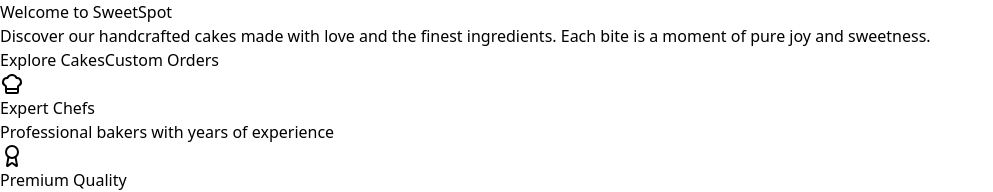
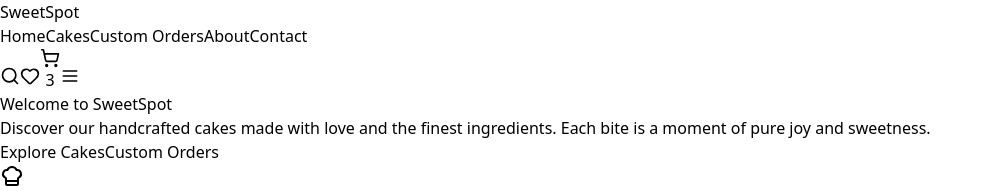
Before and after one commit to satvikapadakanti/SS-cakes, a React (Vite) app: page / in a window 1280 px wide. Shown: the top 192 px of the page, without its empty margins (0-993 px from the left). Built offline with nearby package versions, Linux system fonts and the light colour scheme.

Commit message:
Update App.jsx

```diff
--- a/src/App.jsx
+++ b/src/App.jsx
@@ -1,8 +1,14 @@
 import React from 'react';
-import Home from './pages/Home';
+import Header from "./components/Header.jsx";
+import Home from "./pages/Home.jsx";
 
 function App() {
-  return <Home />;
+  return (
+    <div className="min-h-screen">
+      <Header />
+      <Home />
+    </div>
+  );
 }
 
 export default App;
```
